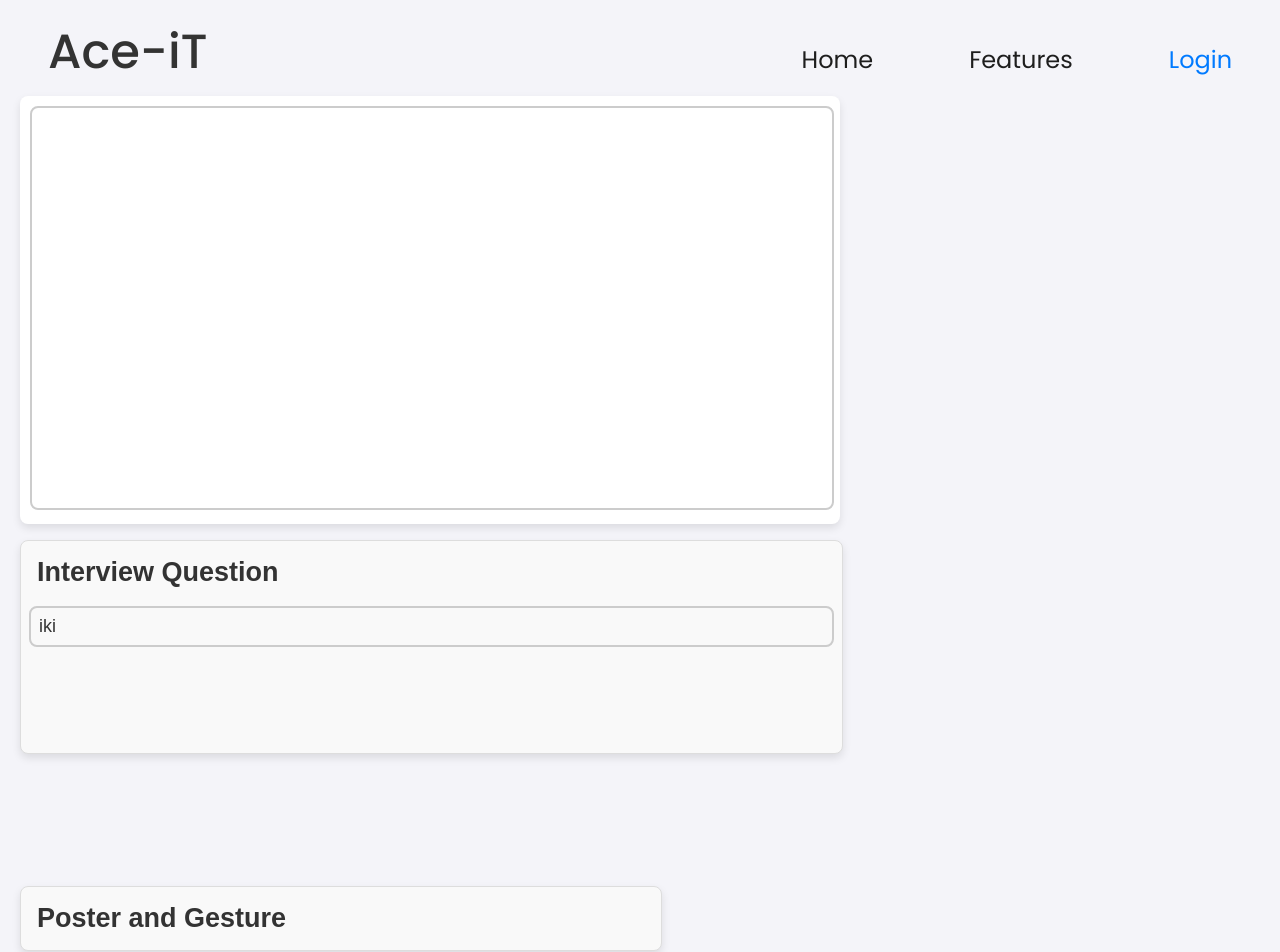
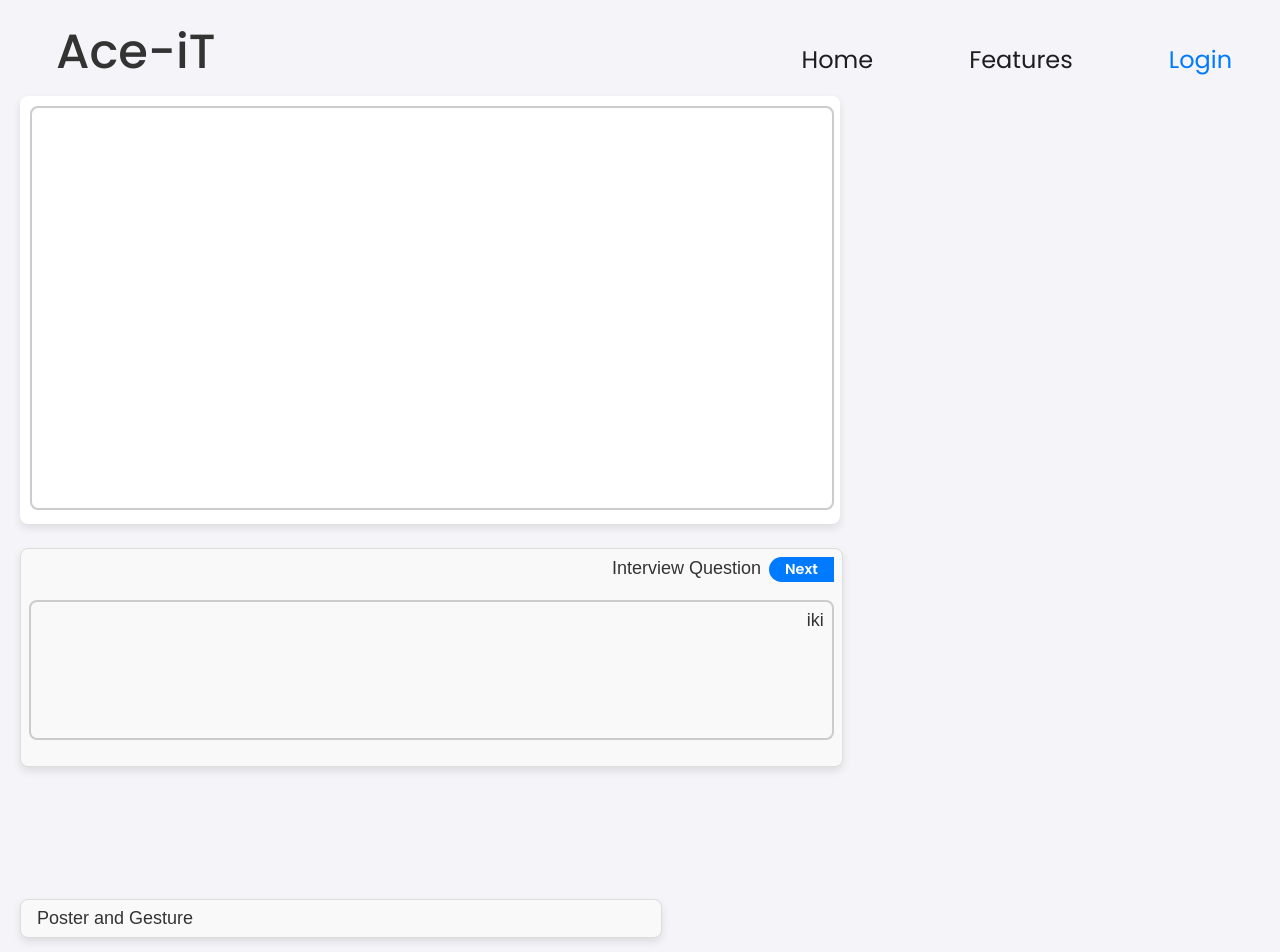
Before and after one commit to john-v-benny/AceIt, a React (Create React App) app in the folder frontend/aceit/: page /InterviewPage in a window 1280 px wide. Shown: the top 952 px of the page. Built offline with nearby package versions, Linux system fonts and the light colour scheme; no server answers.

Commit message:
Updated interview page

```diff
--- a/frontend/aceit/public/index.html
+++ b/frontend/aceit/public/index.html
@@ -9,7 +9,6 @@
       name="description"
       content="Web site created using create-react-app"
     />
-    <link rel="apple-touch-icon" href="%PUBLIC_URL%/logo192.png" />
     <!--
       manifest.json provides metadata used when your web app is installed on a
       user's mobile device or desktop. See https://developers.google.com/web/fundamentals/web-app-manifest/
@@ -29,7 +28,7 @@
     <link rel="preconnect" href="https://fonts.gstatic.com" crossorigin>
     <link href="https://fonts.googleapis.com/css2?family=Open+Sans:ital,wght@0,300..800;1,300..800&family=Poppins:ital,wght@0,100;0,200;0,300;0,400;0,500;0,600;0,700;0,800;0,900;1,100;1,200;1,300;1,400;1,500;1,600;1,700;1,800;1,900&display=swap" rel="stylesheet">
 
-    <title>React App</title>
+    <title>Ace-it</title>
   </head>
   <body>
     <noscript>You need to enable JavaScript to run this app.</noscript>
--- a/frontend/aceit/src/pages/InterviewPage/InterviewPage.css
+++ b/frontend/aceit/src/pages/InterviewPage/InterviewPage.css
@@ -49,6 +49,7 @@ body {
   }
 
   .section-2 {
+    text-align: right;
     font-size: 18px;
     color: #333;
     background-color: #f9f9f9;
@@ -93,9 +94,10 @@ body {
     border: 2px solid #ccc;
     border-radius: 8px;
     padding: 0.5rem;
+    height: 7.5rem;
   }
 
-  h2 {
+  span {
     margin: 0.5rem;
   }
 
@@ -115,3 +117,16 @@ body {
     border: 1px solid #90caf9;
     font-size: 14px;
   }
+
+  button {
+    background-color: #007AFF;
+    color: white;
+    border: none;
+    font-size: 0.9rem;
+    font-family: Poppins;
+    font-weight: 600;
+    padding: 0.1rem 1rem;
+    border-top-left-radius: 1rem;
+    border-bottom-left-radius: 1rem;
+    cursor: pointer;
+  }
--- a/frontend/aceit/src/pages/InterviewPage/InterviewPage.js
+++ b/frontend/aceit/src/pages/InterviewPage/InterviewPage.js
@@ -84,7 +84,8 @@ const InterviewPage = () => {
         </div>
         {/* Question Display Section */}
         <div className="section-2">
-          <h2>Interview Question</h2>
+          <span>Interview Question</span>
+          <button>Next</button>
           <p className="question">iki</p>
         </div>
       </div>
@@ -92,10 +93,10 @@ const InterviewPage = () => {
       {/* Right Section (Feedback) */}
       <div className="right-section">
         <div className="section-3">
-          <h2>Poster and Gesture</h2>
+          <span>Poster and Gesture</span>
         </div>
         <div className="section-4">
-          <h2>Speech</h2>
+          <span>Speech</span>
         </div>
       </div>
     </div>
```
